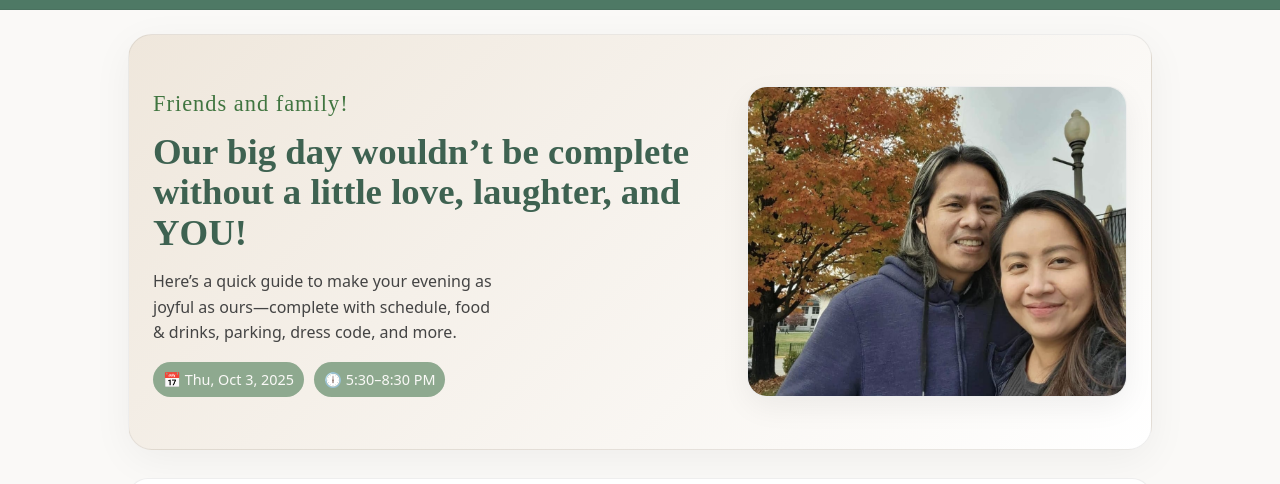
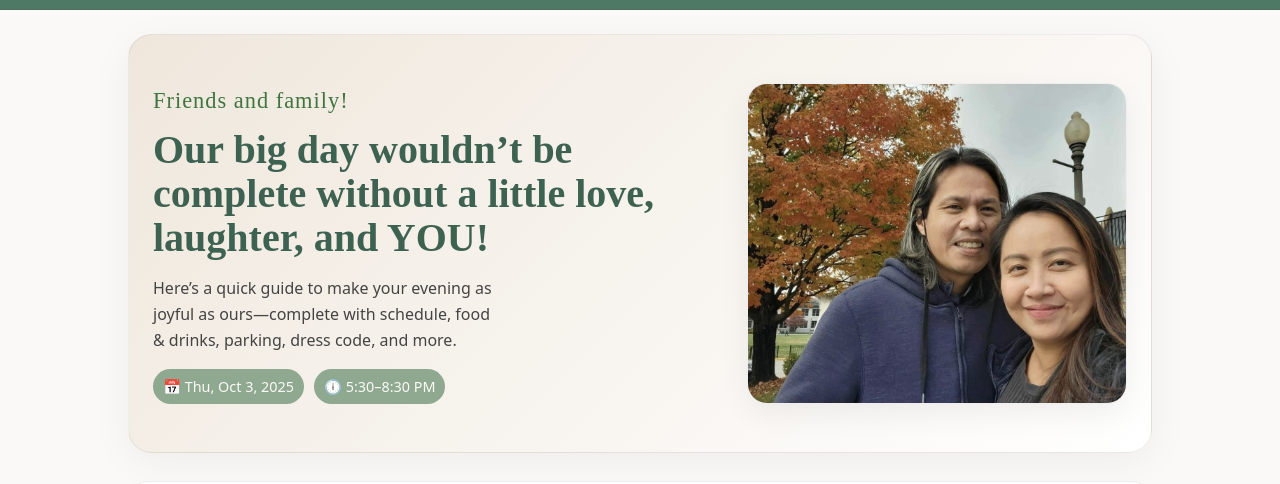
Before and after one commit to nomorechili/jasrocky2025, a plain HTML site: page index.html in a window 1280 px wide. Shown: the part 57-541 px from the top of the page. Drawn offline with Linux system fonts and the light colour scheme; a web font is replaced by a local one.

Commit message:
Update index.html

```diff
--- a/index.html
+++ b/index.html
@@ -47,7 +47,7 @@
     .hero-grid{display:grid;grid-template-columns:1.2fr .8fr;gap:24px;width:100%}
     @media(max-width:800px){.hero-grid{grid-template-columns:1fr}}
     .kicker{font-family: Herr Von Muellerhoff; color:#407540;font-weight:400;letter-spacing:1px;font-size:1.4rem}
-    .title{font-family:"Libre Baskerville",serif;font-size:clamp(1.8rem,4vw,2.3rem);line-height:1.1;margin:10px 0;color:#3e6251}
+    .title{font-family:"Libre Baskerville",serif;font-size:clamp(2rem,4vw,2.5rem);line-height:1.1;margin:10px 0;color:#3e6251}
     .subtitle{max-width:38ch;color:#444}
     .hero-card{background:white;border-radius:20px;overflow:hidden;border:1px solid color-mix(in oklab, var(--charcoal) 8%, transparent);
       box-shadow:0 10px 30px rgba(0,0,0,.06)}
```
